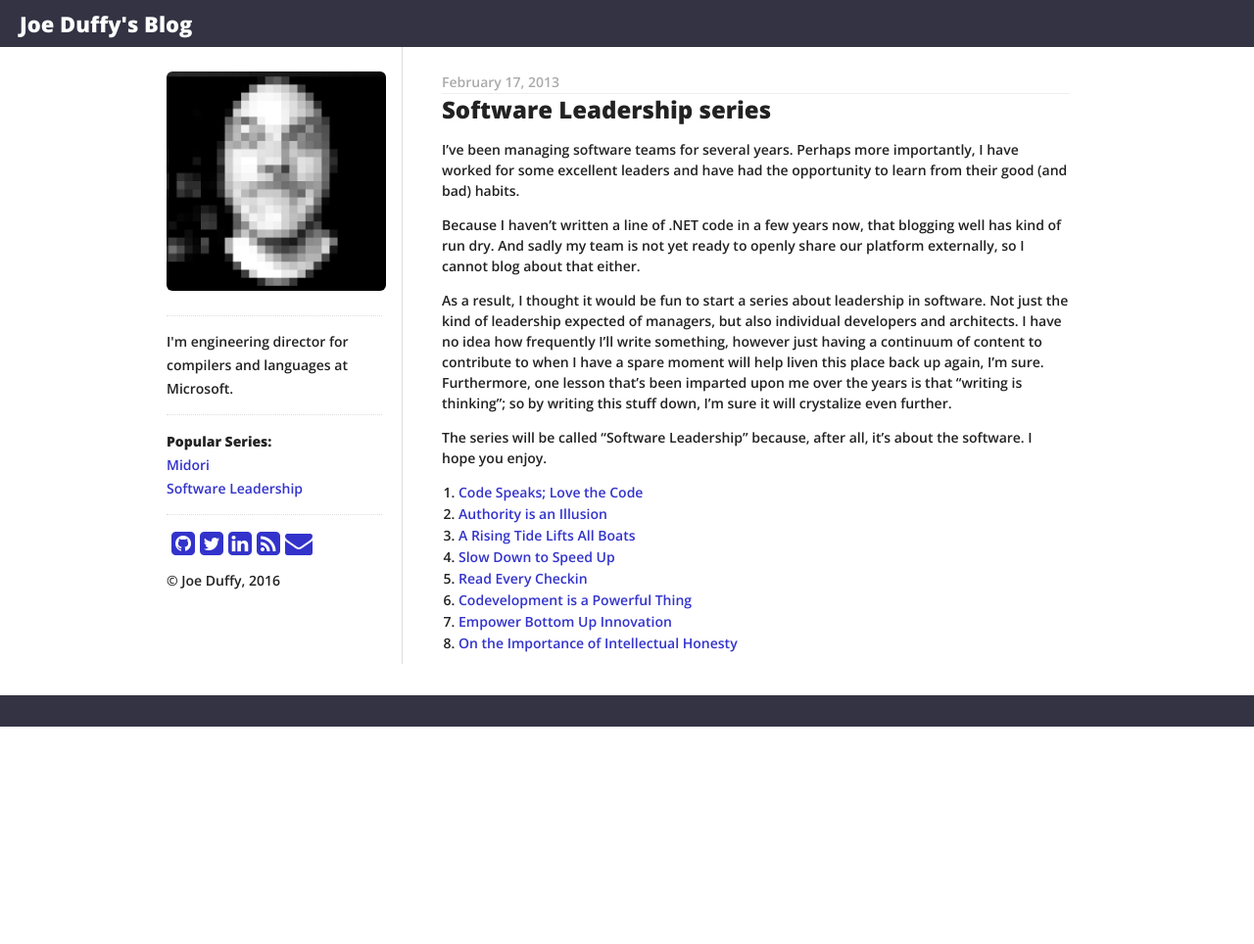
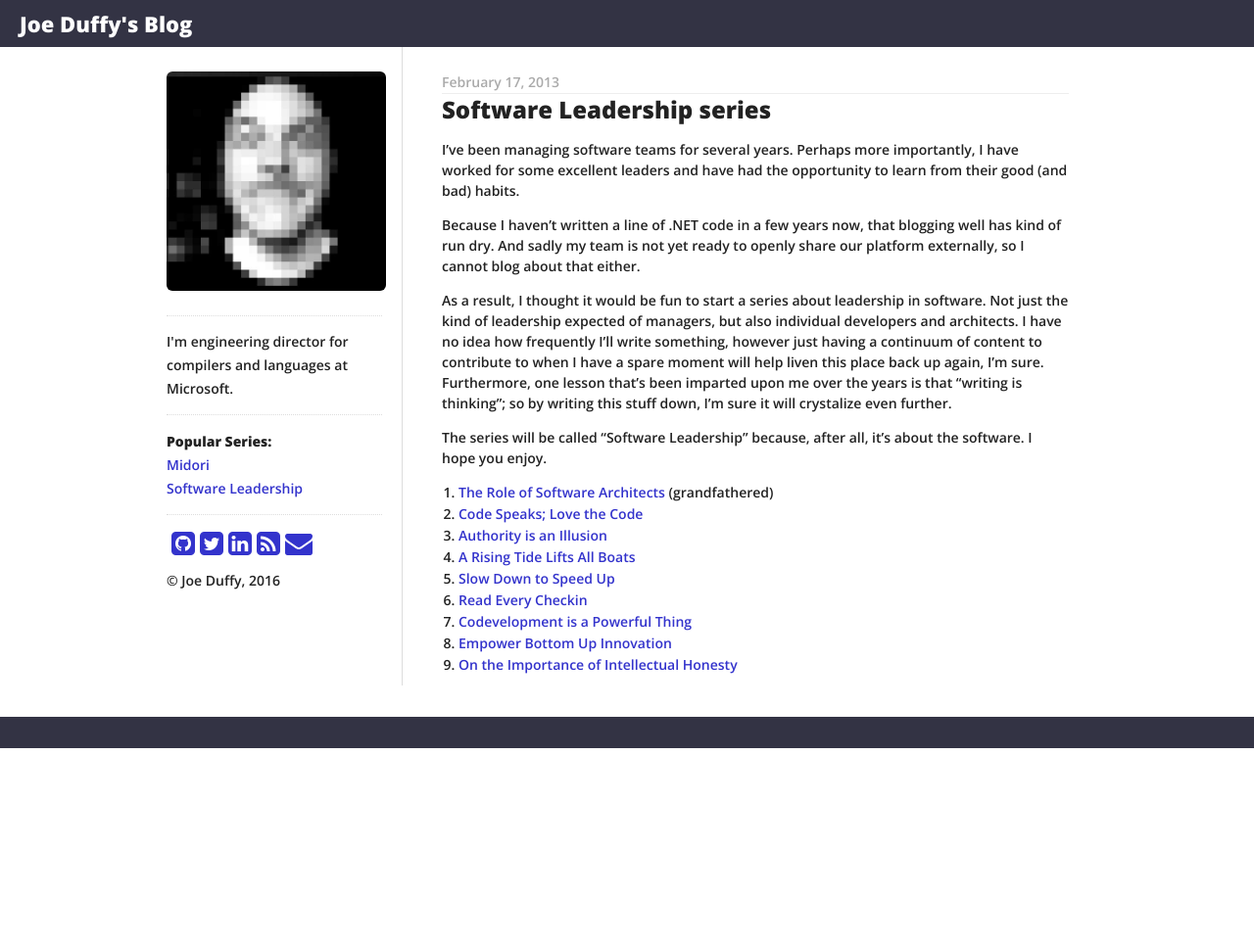
Before and after one commit to joeduffy/joeduffy.github.io, a Jekyll site: the page built from _posts/2013-02-17-software-leadership-series.md, in a window 1280 px wide. Shown: the whole page at 98% size. Built offline with Jekyll 4.4.1, drawn with Linux system fonts in a browser that asks for light colours; nearby versions of some CDN libraries; comment, search, counter and statistics services are not loaded.

Commit message:
Grandfather the Software Architects article into the Leadership series

```diff
--- a/_posts/2013-02-17-software-leadership-series.md
+++ b/_posts/2013-02-17-software-leadership-series.md
@@ -36,6 +36,7 @@
 The series will be called "Software Leadership" because, after all, it's about
 the software. I hope you enjoy.
 
+0. [The Role of Software Architects](/2008/10/02/a-few-thoughts-on-the-role-of-software-architects) (grandfathered)
 1. [Code Speaks; Love the Code](/2013/02/17/software-leadership-1-code-speaks-love-the-code)
 2. [Authority is an Illusion](/2013/03/03/software-leadership-2-authority-is-an-illusion)
 3. [A Rising Tide Lifts All Boats](/2013/03/16/software-leadership-3-a-rising-tide-lifts-all-boats)
```
